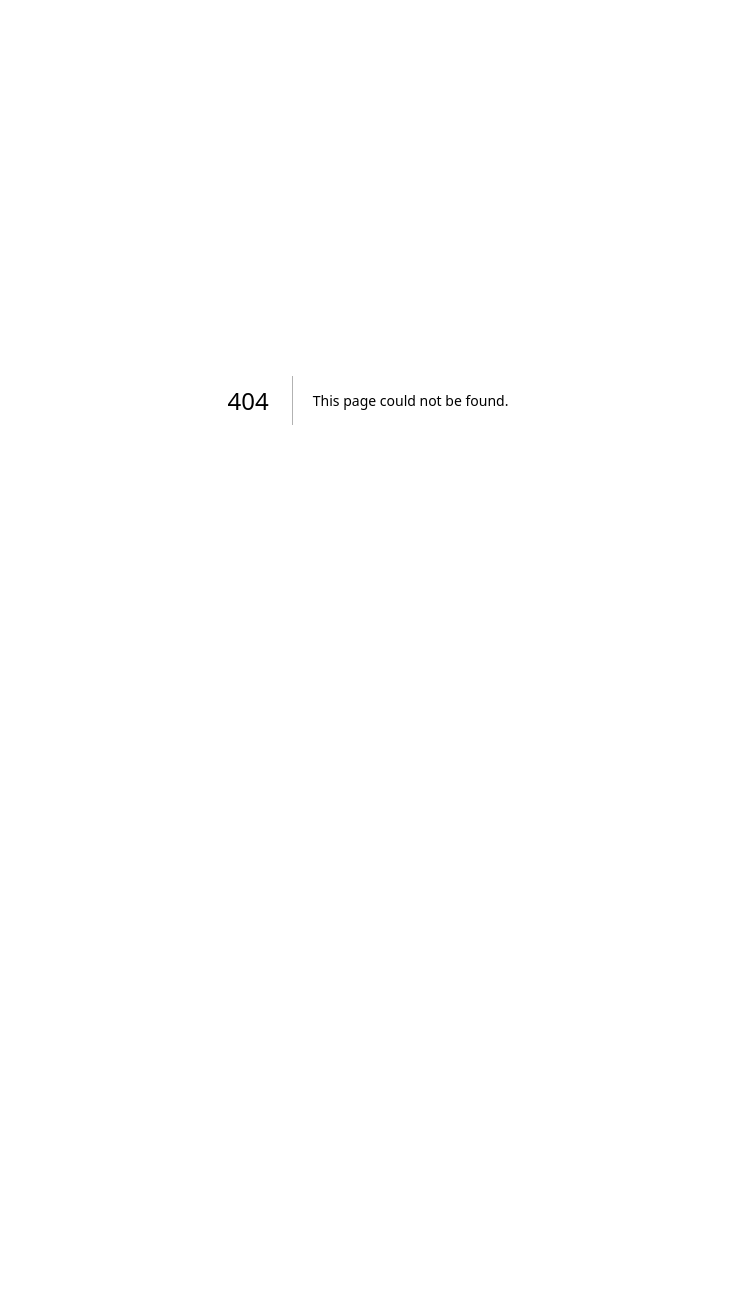
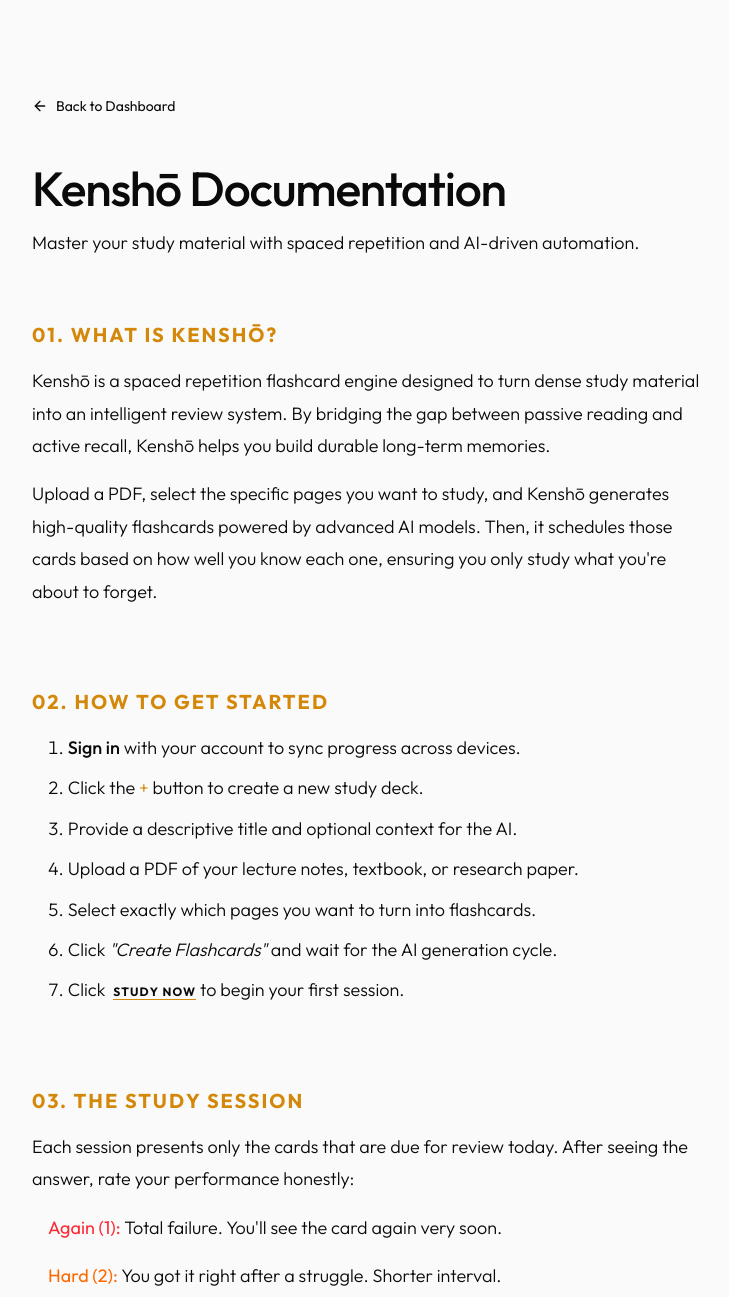
Before and after one commit to HarshalPatel1972/kensho-flashcard-engine, a Next.js app: page /docs in a window 1280 px wide. Before the commit this address had no page. Shown: the top 1297 px of the page, without its empty margins (272-1001 px from the left). Before the commit the page ends 800 px from the top, so only its background shows below. Built offline with nearby package versions, Linux system fonts and the light colour scheme.

Commit message:
feat: add public docs page with usage guide and algorithm explanation

```diff
--- /dev/null
+++ b/src/app/docs/page.tsx
@@ -0,0 +1,172 @@
+"use client";
+
+import Link from "next/link";
+import { PageTransition } from "@/components/PageTransition";
+import { ArrowLeft } from "lucide-react";
+
+export default function DocsPage() {
+  return (
+    <PageTransition>
+      <div className="min-h-screen bg-bg text-primary selection:bg-gold selection:text-black">
+        <div className="max-w-[720px] mx-auto px-6 py-16 md:py-24 space-y-16">
+
+          <header className="space-y-4">
+            <Link
+              href="/dashboard"
+              className="inline-flex items-center text-sm text-secondary hover:text-gold transition-colors group"
+            >
+              <ArrowLeft className="w-4 h-4 mr-2 group-hover:-translate-x-1 transition-transform" />
+              Back to Dashboard
+            </Link>
+            <h1 className="text-4xl md:text-5xl font-medium tracking-tight mt-8">
+              Kenshō Documentation
+            </h1>
+            <p className="text-lg text-secondary font-light leading-relaxed">
+              Master your study material with spaced repetition and AI-driven automation.
+            </p>
+          </header>
+
+          <main className="space-y-20 pb-24">
+
+            {/* SECTION 1 */}
+            <section className="space-y-4">
+              <h2 className="text-xl font-bold uppercase tracking-widest text-gold">
+                01. What is Kenshō?
+              </h2>
+              <div className="text-lg leading-[1.8] font-light text-primary/90 space-y-4">
+                <p>
+                  Kenshō is a spaced repetition flashcard engine designed to turn dense study
+                  material into an intelligent review system. By bridging the gap between passive
+                  reading and active recall, Kenshō helps you build durable long-term memories.
+                </p>
+                <p>
+                  Upload a PDF, select the specific pages you want to study, and Kenshō generates
+                  high-quality flashcards powered by advanced AI models. Then, it schedules those
+                  cards based on how well you know each one, ensuring you only study what you're
+                  about to forget.
+                </p>
+              </div>
+            </section>
+
+            {/* SECTION 2 */}
+            <section className="space-y-4">
+              <h2 className="text-xl font-bold uppercase tracking-widest text-gold text-right md:text-left">
+                02. How to get started
+              </h2>
+              <div className="text-lg leading-[1.8] font-light text-primary/90 space-y-6">
+                <ol className="list-decimal list-inside space-y-2 pl-4">
+                  <li><span className="font-medium text-primary">Sign in</span> with your account to sync progress across devices.</li>
+                  <li>Click the <span className="text-gold">+</span> button to create a new study deck.</li>
+                  <li>Provide a descriptive title and optional context for the AI.</li>
+                  <li>Upload a PDF of your lecture notes, textbook, or research paper.</li>
+                  <li>Select exactly which pages you want to turn into flashcards.</li>
+                  <li>Click <span className="italic">"Create Flashcards"</span> and wait for the AI generation cycle.</li>
+                  <li>Click <span className="font-bold border-b border-gold uppercase text-xs tracking-widest ml-1">Study Now</span> to begin your first session.</li>
+                </ol>
+              </div>
+            </section>
+
+            {/* SECTION 3 */}
+            <section className="space-y-4">
+              <h2 className="text-xl font-bold uppercase tracking-widest text-gold">
+                03. The Study Session
+              </h2>
+              <div className="text-lg leading-[1.8] font-light text-primary/90 space-y-4">
+                <p>
+                  Each session presents only the cards that are due for review today.
+                  After seeing the answer, rate your performance honestly:
+                </p>
+                <ul className="space-y-4 pl-4">
+                  <li>
+                    <strong className="text-red-500">Again (1):</strong> Total failure. You'll see the card again very soon.
+                  </li>
+                  <li>
+                    <strong className="text-orange-500">Hard (2):</strong> You got it right after a struggle. Shorter interval.
+                  </li>
+                  <li>
+                    <strong className="text-green-500">Good (3):</strong> You recalled it comfortably. Standard interval.
+                  </li>
+                  <li>
+                    <strong className="text-cyan-500">Easy (4):</strong> You knew it instantly. Significant interval boost.
+                  </li>
+                </ul>
+                <div className="bg-surface/50 p-6 rounded-xl border border-border/40 mt-8">
+                  <p className="text-sm uppercase tracking-widest font-bold text-secondary mb-2">Expert Shortcuts</p>
+                  <p className="text-base italic">"Press 1, 2, 3, or 4 to rate. Press Space to flip the card. Smooth as a master."</p>
+                </div>
+              </div>
+            </section>
+
+            {/* SECTION 4 */}
+            <section className="space-y-4">
+              <h2 className="text-xl font-bold uppercase tracking-widest text-gold text-right md:text-left">
+                04. The Algorithm
+              </h2>
+              <div className="text-lg leading-[1.8] font-light text-primary/90 space-y-4">
+                <p>
+                  Kenshō uses <span className="border-b border-white/20">SM-2</span>, the standard spaced repetition algorithm
+                  mathematically optimized for human memory.
+                </p>
+                <p>
+                  Every card has an <span className="font-medium text-gold italic">Ease Factor</span> and an
+                  <span className="font-medium text-gold italic">Interval</span>. Difficult cards appear more frequently,
+                  while mastered cards spread out into months or years. This is scientifically proven to
+                  be 10x more effective than passive re-reading or highlighted notes.
+                </p>
+              </div>
+            </section>
+
+            {/* SECTION 5 */}
+            <section className="space-y-4">
+              <h2 className="text-xl font-bold uppercase tracking-widest text-gold">
+                05. PDF Guidelines
+              </h2>
+              <div className="text-lg leading-[1.8] font-light text-primary/90 space-y-4">
+                <p>To get the highest quality flashcards, follow these AI-friendly rules:</p>
+                <div className="grid grid-cols-1 md:grid-cols-2 gap-6 pt-4">
+                  <div className="p-4 rounded-xl border border-border/30 bg-surface/20">
+                    <p className="font-bold text-sm mb-2">1–4 Pages</p>
+                    <p className="text-sm text-secondary">The full content of every page is processed. Best for targeted technical notes.</p>
+                  </div>
+                  <div className="p-4 rounded-xl border border-border/30 bg-surface/20">
+                    <p className="font-bold text-sm mb-2">5–20 Pages</p>
+                    <p className="text-sm text-secondary">Kenshō samples the core lines from each page to stay within AI efficiency limits.</p>
+                  </div>
+                </div>
+                <p className="text-base text-secondary pt-4">
+                  <span className="text-gold font-bold">Pro-tip:</span> Use text-based PDFs. Scanned images (photographs of paper)
+                  may result in empty extraction unless they have an invisible OCR text layer.
+                </p>
+              </div>
+            </section>
+
+            {/* SECTION 6 */}
+            <section className="space-y-4">
+              <h2 className="text-xl font-bold uppercase tracking-widest text-gold text-right md:text-left">
+                06. Master Learner Tips
+              </h2>
+              <div className="text-lg leading-[1.8] font-light text-primary/90 space-y-6">
+                <ul className="list-disc list-inside space-y-4 pl-4">
+                  <li><span className="font-medium text-primary">Be Consistent:</span> Study for 5 minutes every single day. The algorithm works best when you don't break the chain.</li>
+                  <li><span className="font-medium text-primary">Be Honest:</span> Inflating your ratings to feel "better" only hurts your long-term retention. If you struggled, hit Hard.</li>
+                  <li><span className="font-medium text-primary">Check "Weak Cards":</span> Before studying, glance at the cards marked "Needs Work" on your deck page.</li>
+                  <li><span className="font-medium text-primary">The AI Coach:</span> Read the coaching note after each session. It identifies patterns in your mistakes that you might not see yourself.</li>
+                </ul>
+              </div>
+            </section>
+
+          </main>
+
+          <footer className="pt-16 border-t border-border/30 text-center">
+            <Link
+              href="/dashboard"
+              className="inline-flex items-center justify-center rounded-xl bg-gold px-10 py-4 text-xl font-bold text-black transition-all hover:bg-gold-hover hover:scale-105 active:scale-95 shadow-2xl shadow-gold/40"
+            >
+              Back to Dashboard
+            </Link>
+          </footer>
+        </div>
+      </div>
+    </PageTransition>
+  );
+}
--- a/src/app/page.tsx
+++ b/src/app/page.tsx
@@ -74,6 +74,15 @@
   return (
     <PageTransition>
       <main className="relative flex flex-col items-center justify-center min-h-screen p-6 text-center overflow-hidden">
+        <nav className="absolute top-0 right-0 p-6 z-20">
+          <Link
+            href="/docs"
+            className="text-sm font-medium text-secondary hover:text-gold transition-colors border-b border-transparent hover:border-gold pb-0.5"
+          >
+            Docs
+          </Link>
+        </nav>
+
         {/* Background subtle texture */}
         <div
           className="absolute inset-0 pointer-events-none z-0"
```
